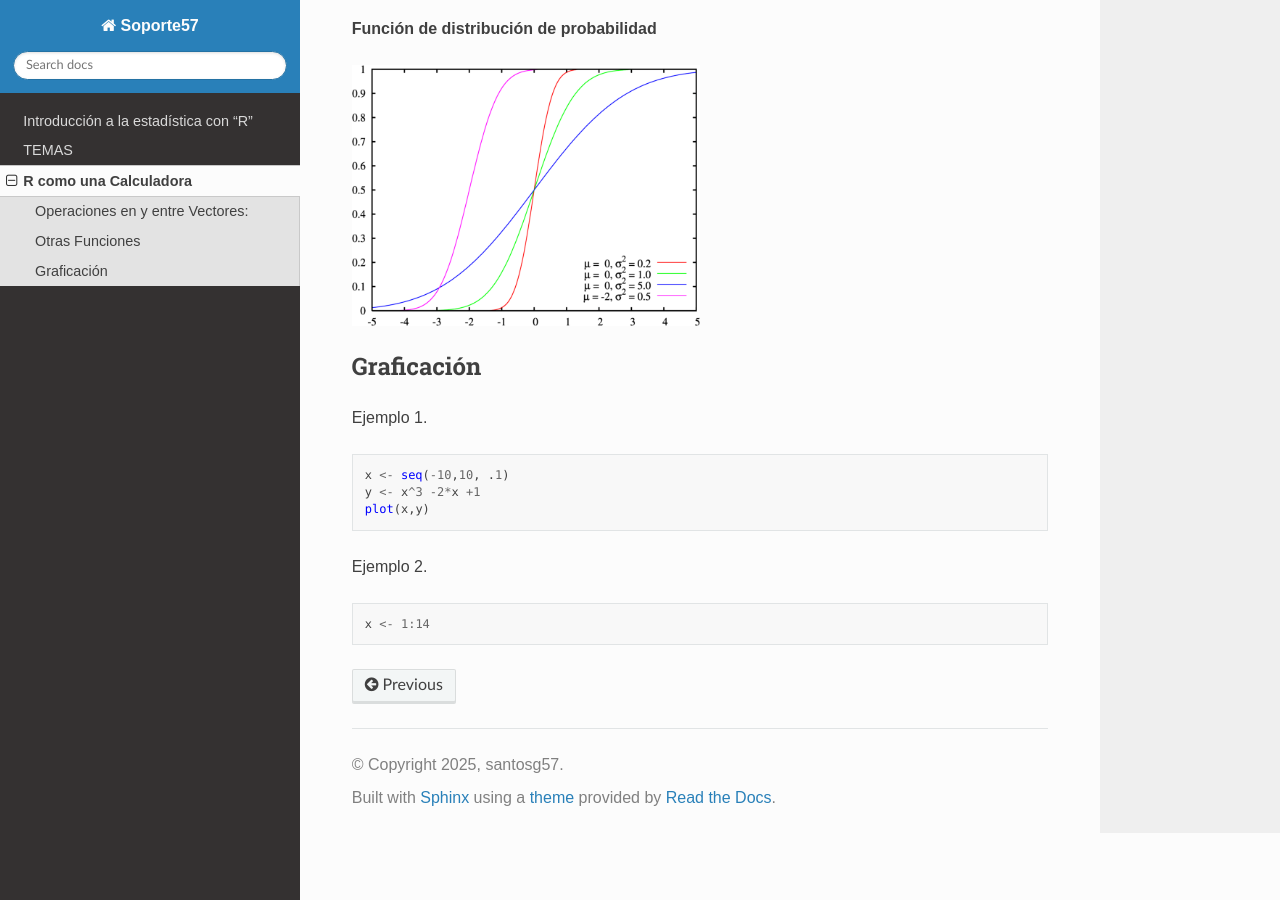
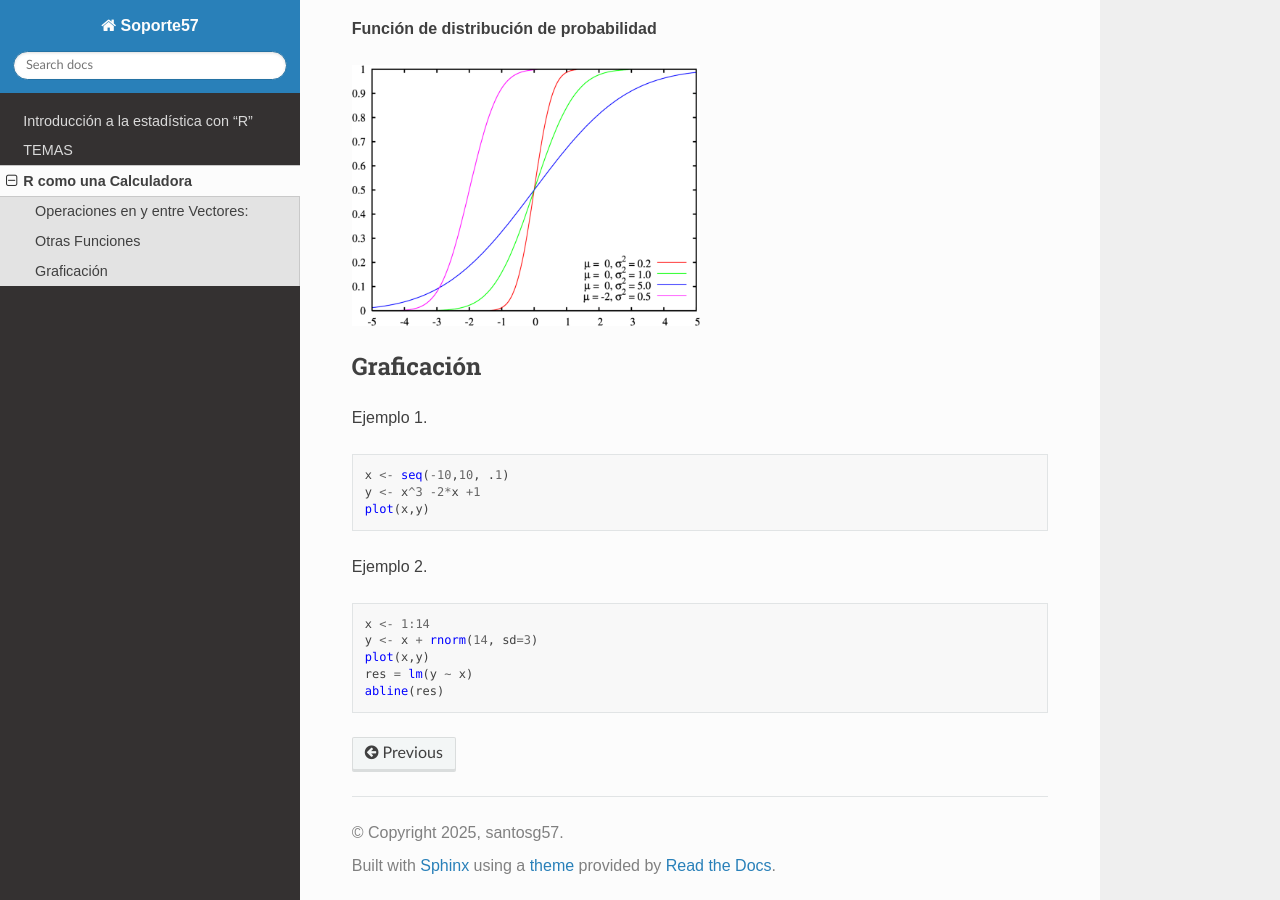
Before and after one commit to matecom57/cursofree, a Sphinx documentation site: the page built from docs/source/Curso_R/r-calculadora.rst, in a window 1280 px wide and 900 px high, scrolled down 3544 px. Built offline with Sphinx 7.4.7 and the Read the Docs theme 3.1.0, drawn with Linux system fonts in a browser that asks for light colours.

Commit message:
Test comité

````diff
--- a/docs/source/Curso_R/r-calculadora.rst
+++ b/docs/source/Curso_R/r-calculadora.rst
@@ -80,7 +80,7 @@ Otras maneras de generar vectores:
    v[v>40 & v<50]
    v[c(2,4,6)]
 
-Operaciones en y  entre Vectores:
+Operaciones en y entre Vectores:
 --------------------------
 
 Sea ``x <- 1:5, y <- c(2,1,2,3,2)```y ``z <- c(2,2,3,3,2``
@@ -178,3 +178,7 @@ Ejemplo 2.
 .. code:: R
 
    x <- 1:14
+   y <- x + rnorm(14, sd=3)
+   plot(x,y)
+   res = lm(y ~ x)
+   abline(res)
````
